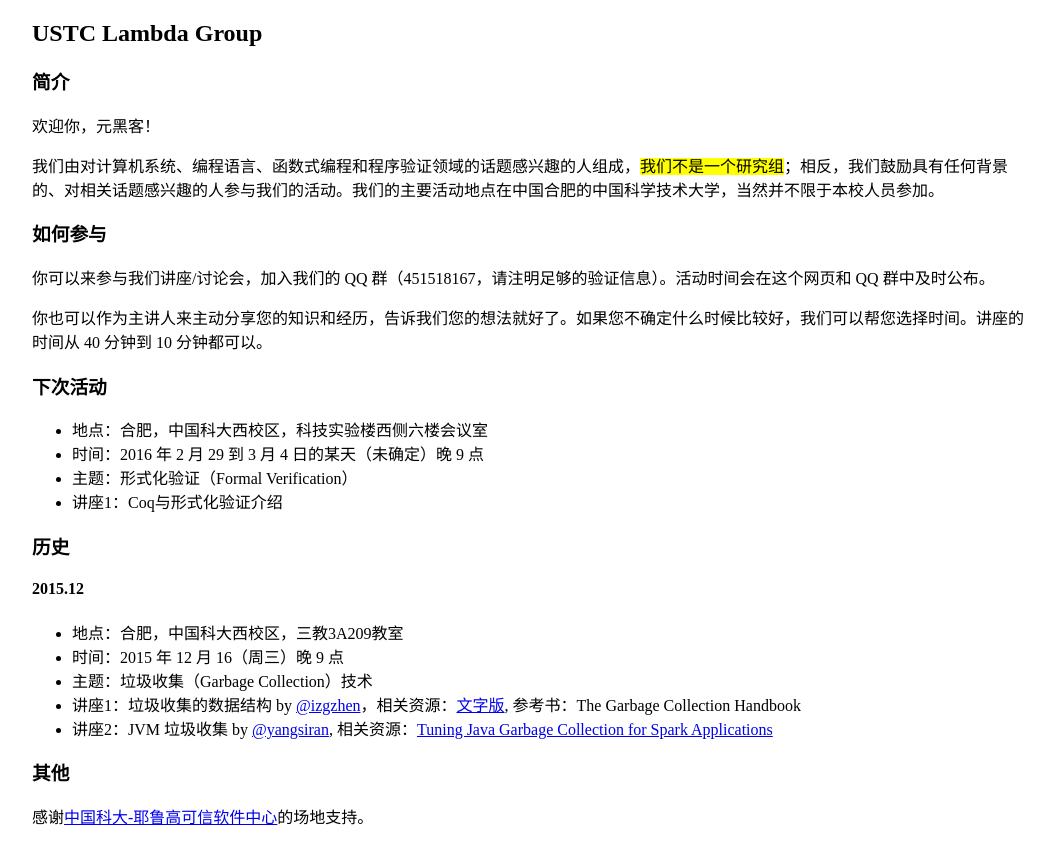
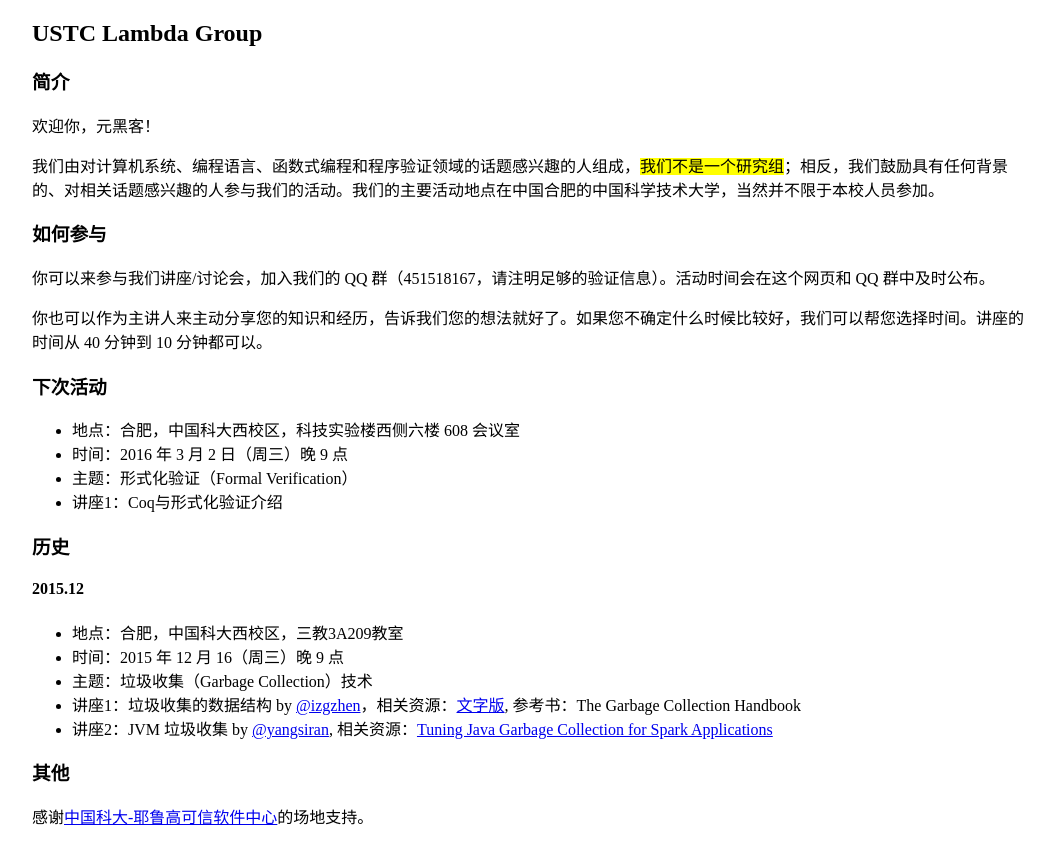
Before and after one commit to slfv-ustc/slfv-ustc.github.io, a plain HTML site: page index.html in a window 1280 px wide. Shown: the whole page, without its empty margins (108-1162 px from the left). Drawn offline with Linux system fonts and the light colour scheme.

Commit message:
update info

```diff
--- a/index.html
+++ b/index.html
@@ -26,8 +26,8 @@
             <h3>下次活动</h3>
             <section>
                 <ul>
-                    <li>地点：合肥，中国科大西校区，科技实验楼西侧六楼会议室</li>
-                    <li>时间：2016 年 2 月 29 到 3 月 4 日的某天（未确定）晚 9 点</li>
+                    <li>地点：合肥，中国科大西校区，科技实验楼西侧六楼 608 会议室</li>
+                    <li>时间：2016 年 3 月 2 日（周三）晚 9 点</li>
                     <li>主题：形式化验证（Formal Verification）</li>
                     <li>讲座1：Coq与形式化验证介绍</li>
                 </ul>
```
